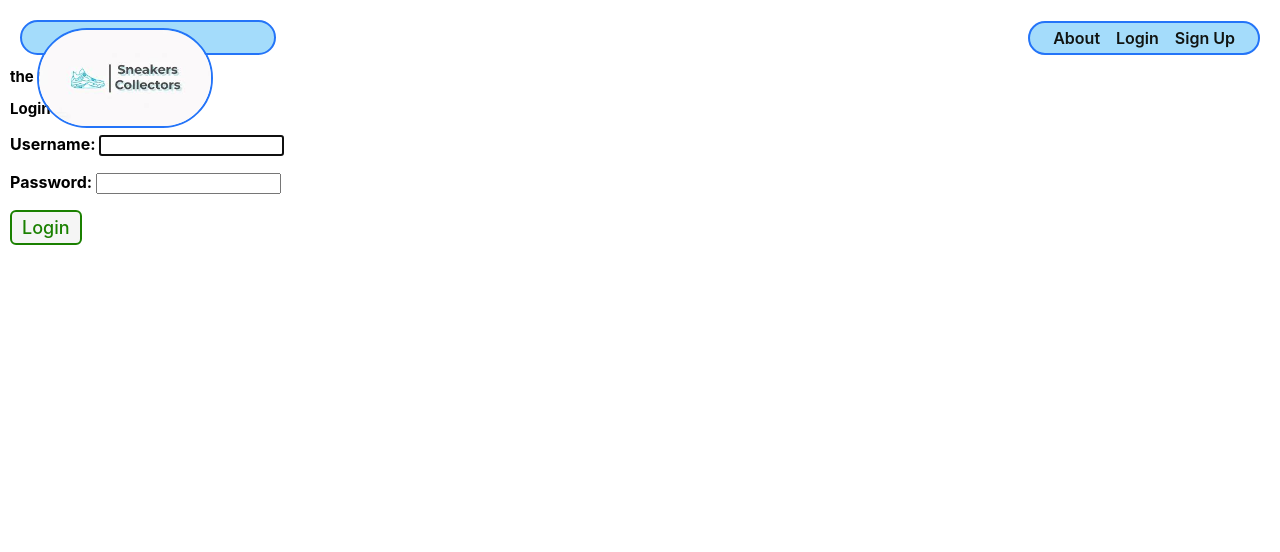
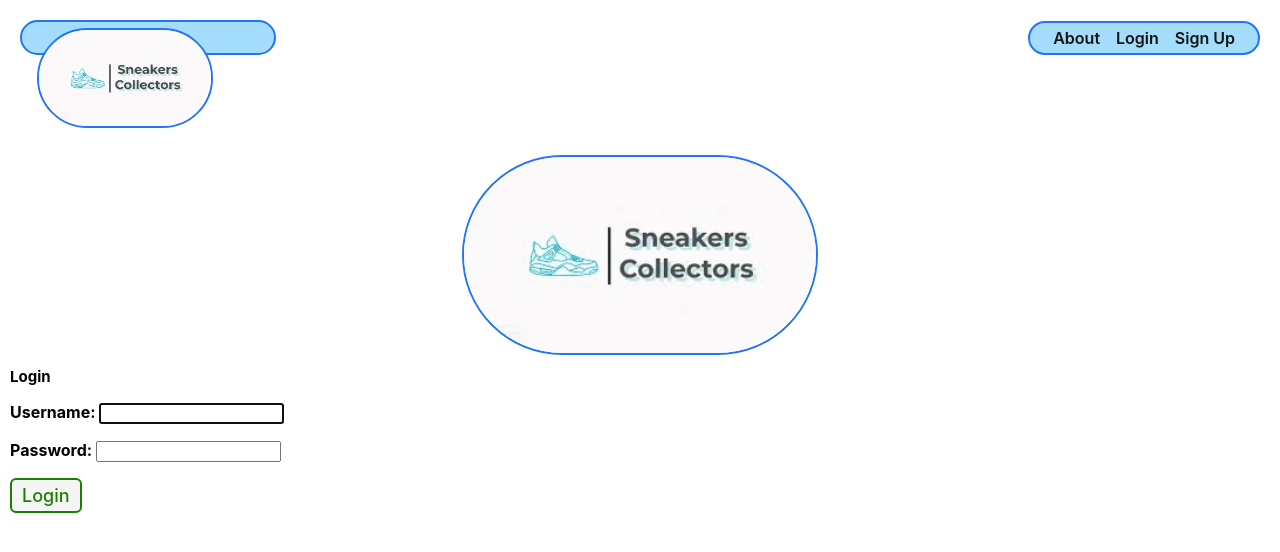
Before and after one commit to gfou20/sneaker-collector, a Django app: page / in a window 1280 px wide. Shown: the top 552 px of the page. Run offline with Django 4.2, Linux system fonts and the light colour scheme.

Commit message:
edit home page css

```diff
--- a/main_app/static/css/base.css
+++ b/main_app/static/css/base.css
@@ -174,7 +174,23 @@ p {
 .sneaker-logo {
   height: 100px;
   border-radius: 50px;
-  border: var(--borders)
+  border: var(--borders);
+}
+
+.sneaker-container {
+  display: flex;
+  justify-content: center;
+  margin-top: 100px;
+}
+
+.sneaker-home {
+  height: 200px;
+  border: var(--borders);
+  border-radius: 100px;
+}
+
+.sneaker-comp {
+  height: 100px;
 }
 
 @media only screen and (min-width: 768px) {
--- a/main_app/templates/home.html
+++ b/main_app/templates/home.html
@@ -9,7 +9,11 @@
 
 <section class="logo-container">
   <div class="sneaker-container">
-    <h1>the Sneaker Collector</h1>
+    <img
+          src="{% static 'images/s-collector.png' %}"
+          alt="The Sneaker Collector Logo"
+          class="sneaker-home"
+        >
   </div>
 </section>
 {% if not user.is_authenticated %}
--- a/main_app/templates/main_app/sneaker_form.html
+++ b/main_app/templates/main_app/sneaker_form.html
@@ -13,7 +13,10 @@
   {% else %}
     <h1>Add a Sneaker</h1>
   {% endif %}
-  <img src="{% static 'images/sneaker-com.png' %}" alt="Sneaker on computer screen"/>
+  <img src="{% static 'images/sneaker-com.png' %}"
+  alt="Sneaker on computer screen"
+  class="sneaker-comp"
+  />
 </div>
 <form action="" method="post" class="form-container">
   {% csrf_token %}
```
